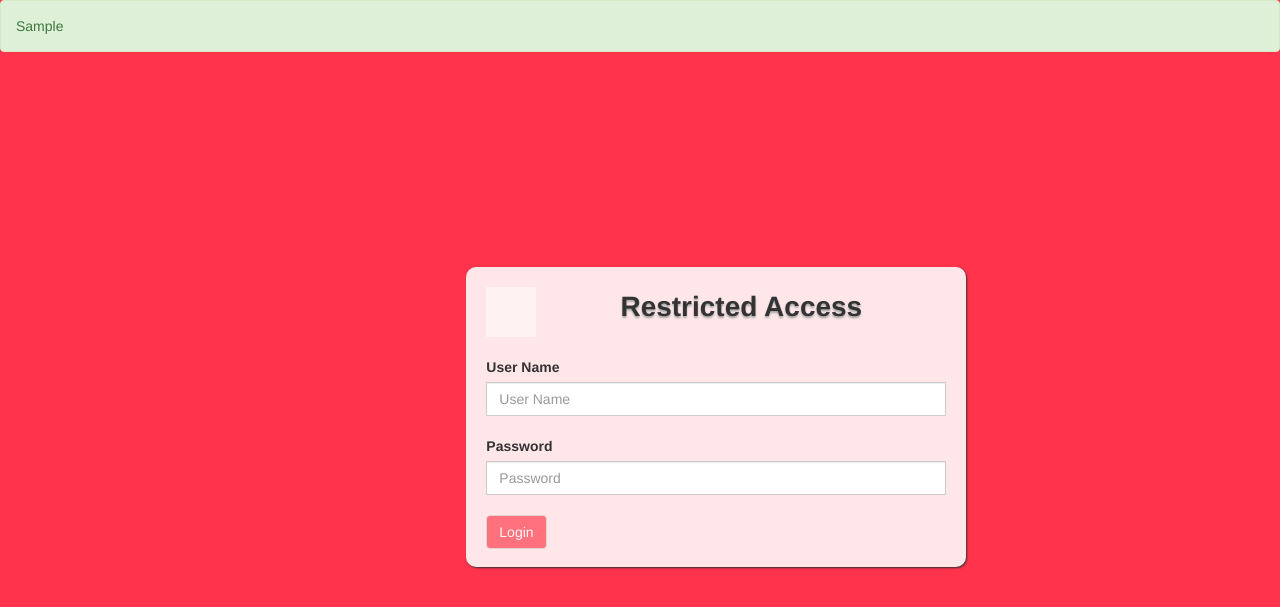
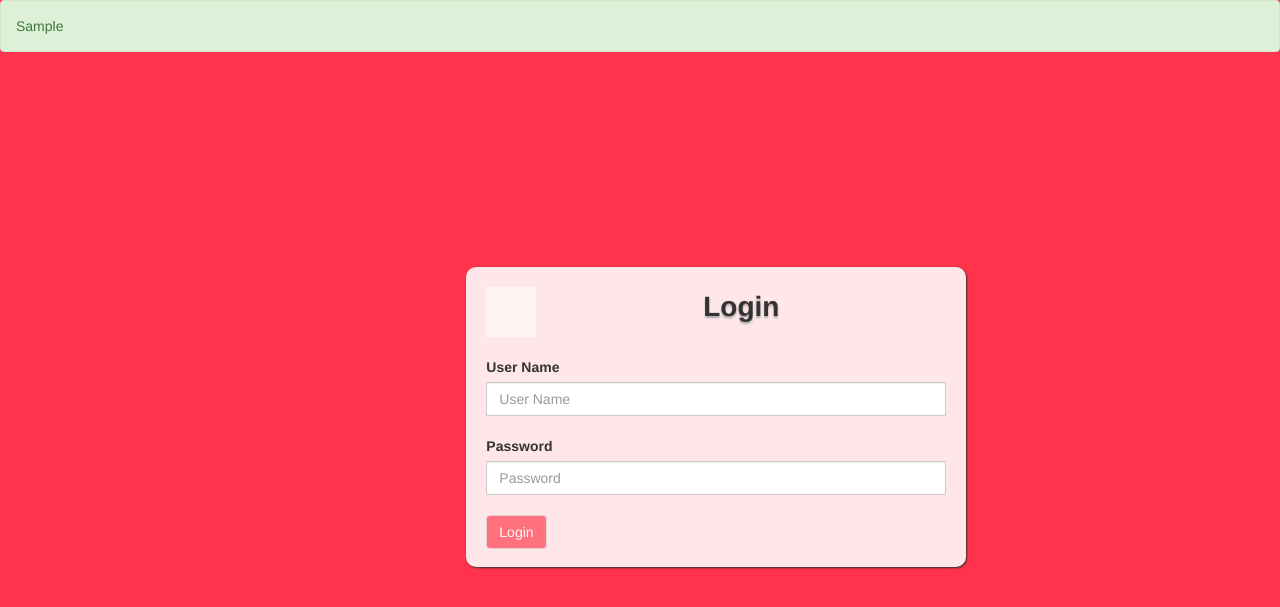
Before and after one commit to milandashara/DjangoTemplateProject, a Django app: template myapp/templates/login/index.html in a window 1280 px wide. Shown: the top 607 px of the page. Run offline with Django 3.2, Linux system fonts and the light colour scheme; the template is opened without the code that fills it: most values are stand-ins (such as "Sample title", 1, 10 or a date in 2020); some libraries are stand-ins or nearby versions.

Commit message:
heroku fixes

```diff
--- a/myapp/templates/login/index.html
+++ b/myapp/templates/login/index.html
@@ -17,7 +17,7 @@
                         <form data-toggle="validator" action="{% url 'myapp:login'%}" method="post">
                             <div id="loginHead">
                                 <div id="logoDiv" style="margin:0px !important"></div>
-                                <div>Restricted Access</div>
+                                <div>Login</div>
                             </div>
                             <div>
                             {% csrf_token %}
```
